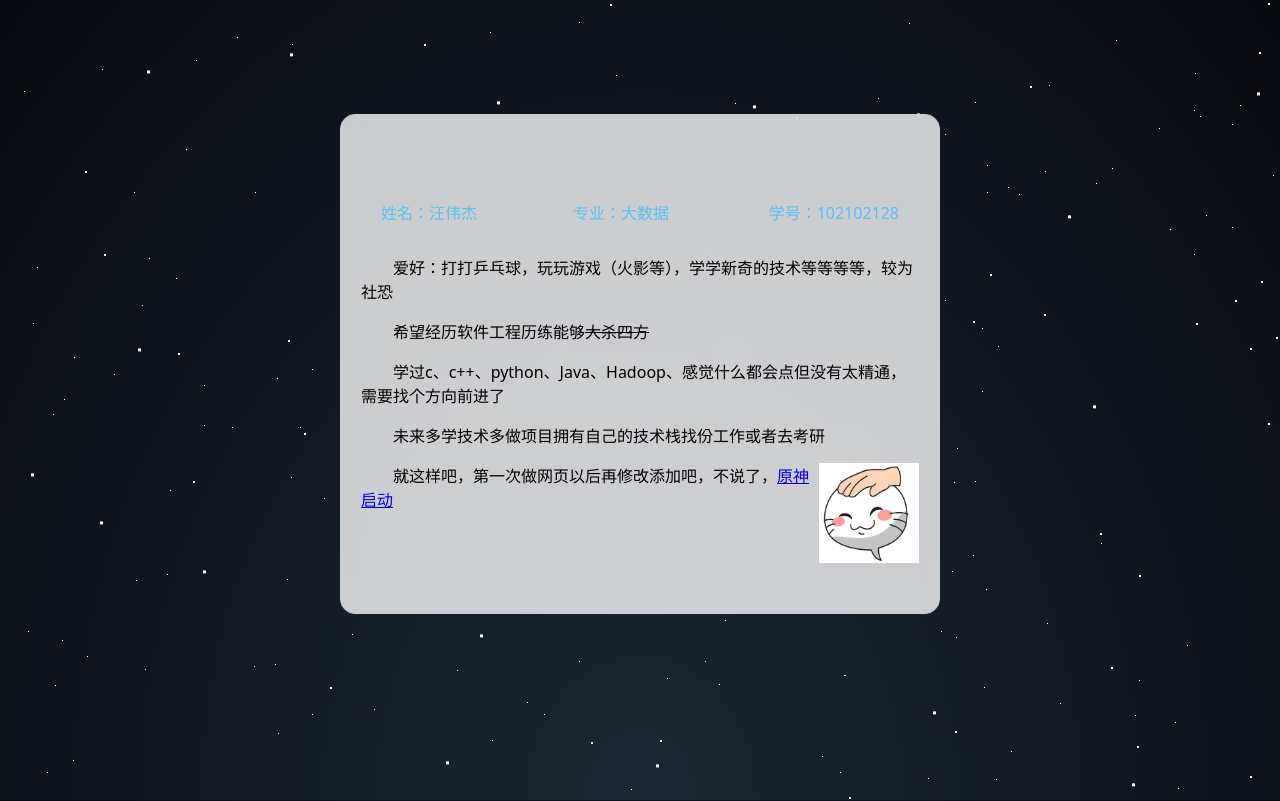
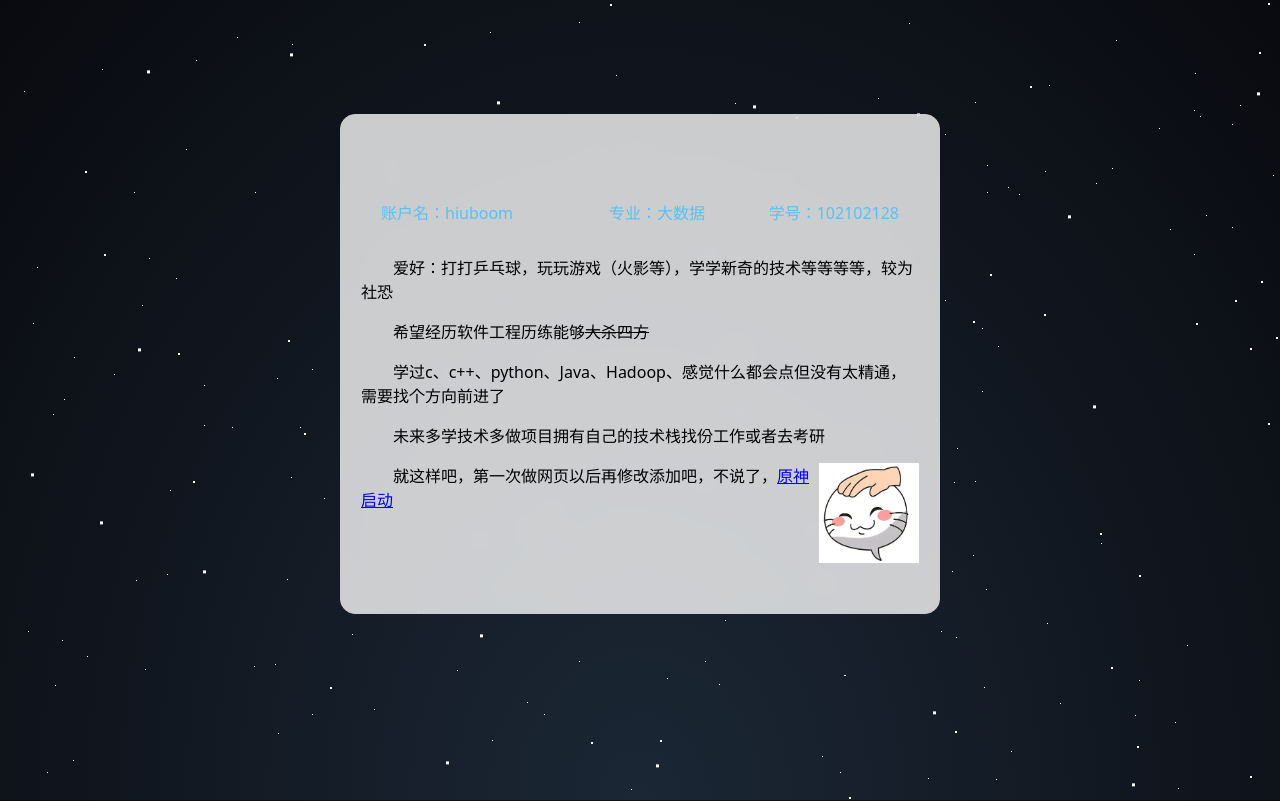
Before and after one commit to hiuboom/hiuboom.github.io, a plain HTML site: page index.html in a window 1280 px wide. Shown: the top 801 px of the page. Drawn offline with Linux system fonts and the light colour scheme.

Commit message:
Update index.html

```diff
--- a/index.html
+++ b/index.html
@@ -93,7 +93,7 @@
     <div class="container">
         <div class="content">
             <div class="head">
-                <span>姓名：汪伟杰&emsp;&emsp;&emsp;&emsp;&emsp;&emsp;专业：大数据</span>
+                <span>账户名：hiuboom&emsp;&emsp;&emsp;&emsp;&emsp;&emsp;专业：大数据</span>
                 <span>学号：102102128</span>
             </div>
             <p>&emsp;&emsp;爱好：打打乒乓球，玩玩游戏（火影等），学学新奇的技术等等等等，较为社恐</p>
```
